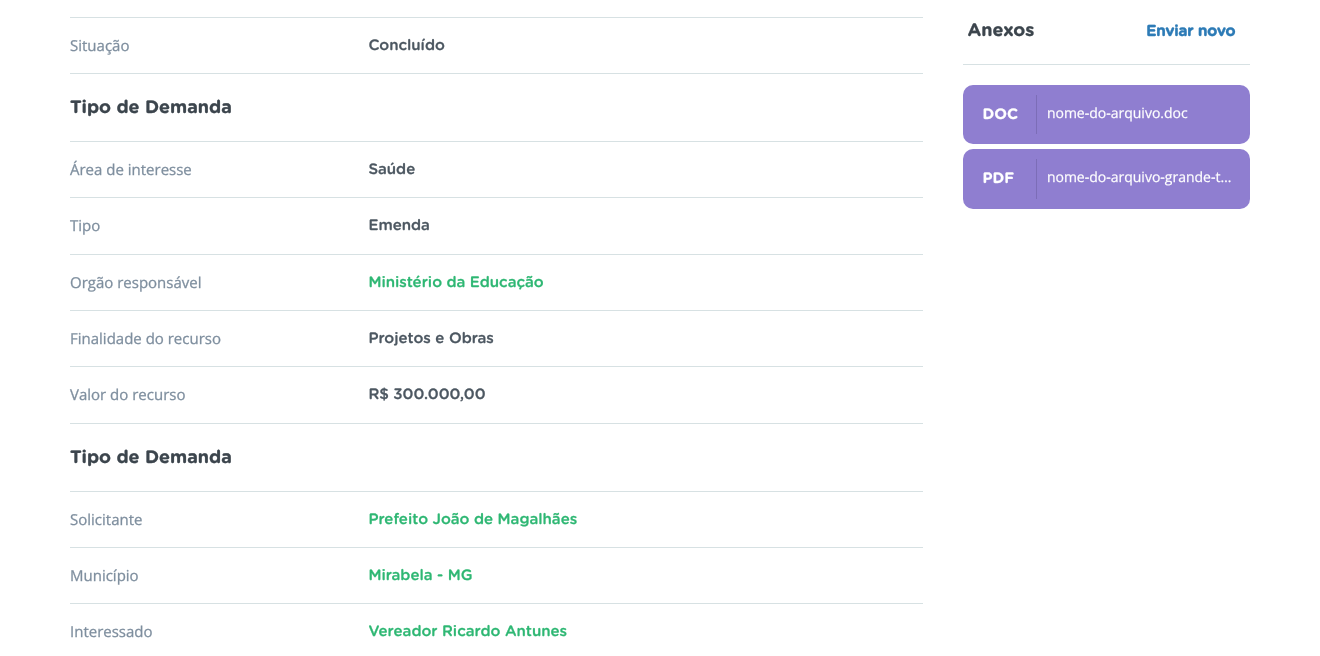
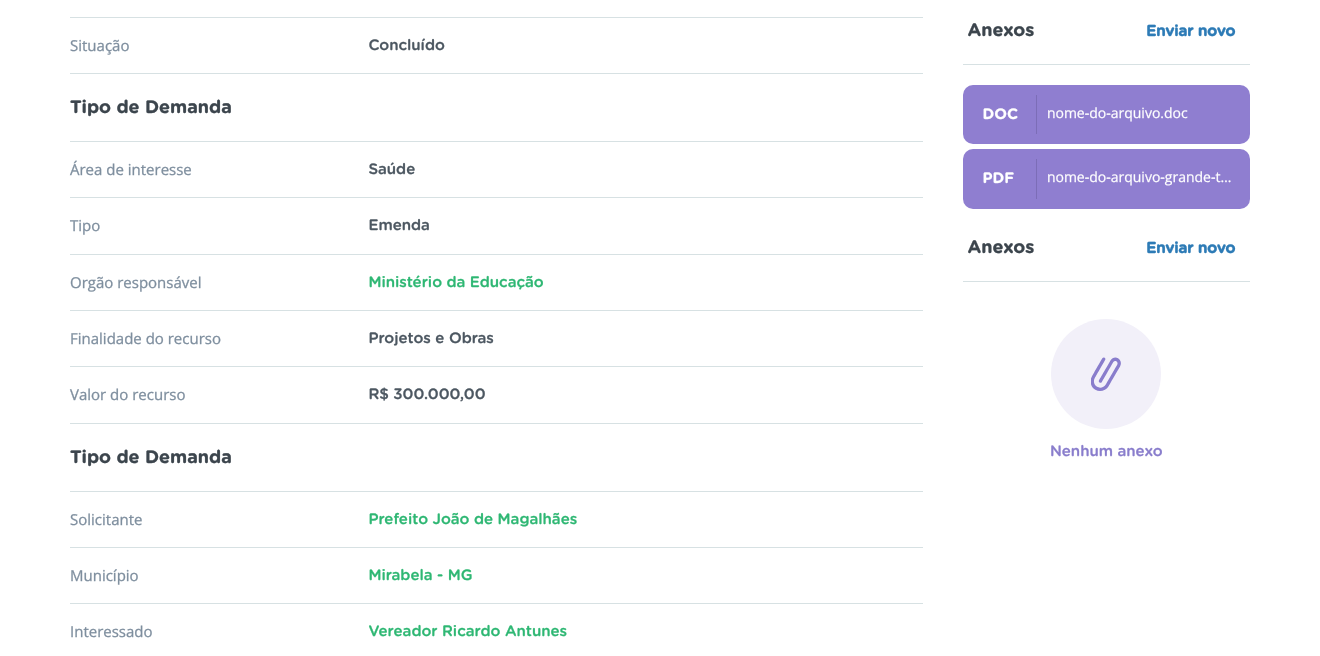
Before and after one commit to mateusmoura/gabtech, a PHP site: page /view-1.php in a window 1320 px wide. Shown: the part 645-1301 px from the top of the page. Run offline with PHP 8.4, Linux system fonts and the light colour scheme.

Commit message:
development block empty in block__list--archives

```diff
--- a/css/less/components/icons.less
+++ b/css/less/components/icons.less
@@ -37,6 +37,13 @@ ________________________________________________________________ */
 			height: 21px;
 			width: 11px;
 		});
+	}
+
+	&-clip-b {
+		background-image: url("@{ico}/icon-clip-b.svg");
+		.background-size;
+		height: 35px;
+		width: 31px;
 	}
 
 	&-filter {
--- a/css/less/components/site-block__list.less
+++ b/css/less/components/site-block__list.less
@@ -158,5 +158,32 @@ ________________________________________________________________________________
 				text-decoration: underline;
 			}
 		}
+
+		&-empty {
+			margin-top: 17px;
+			text-align: center;
+
+			div {
+				.border-radius(50%);
+				background-color: #f2f0f9;
+				height: 110px;
+				margin: 0 auto 12px;
+				position: relative;
+				width: 110px;
+
+				.icon {
+					.transform(translateY(-50%) translateX(-50%));
+					position: absolute;
+					left: 50%;
+					top: 50%;
+				}
+			}
+
+			p {
+				color: #897dcc;
+				font-family: @font-family-gotham-medium;
+				font-size: 15px;
+			}
+		}
 	}
 }
--- a/view-1.php
+++ b/view-1.php
@@ -203,6 +203,25 @@
 												</li>
 											</ul>
 										</div>
+
+										<div class="block__view--title">
+											<div class="col-7 col-m-5">
+												<h3>Anexos</h3>
+											</div>
+
+											<div class="col-5 col-m-7 align-right">
+												<a href="#this" class="btn btn-blue btn-link">Enviar novo</a>
+											</div>
+										</div>
+
+										<div class="block__list--archives">
+											<div class="block__list--archives-empty">
+												<div>
+													<i class="icon icon-clip-b"></i>
+												</div>
+												<p>Nenhum anexo</p>
+											</div>
+										</div>
 									</aside>
 								</div>
 							</div>
```
Also changed, not shown: css/base.css, img/ico/icon-clip-b.svg (added), 1 other file.
